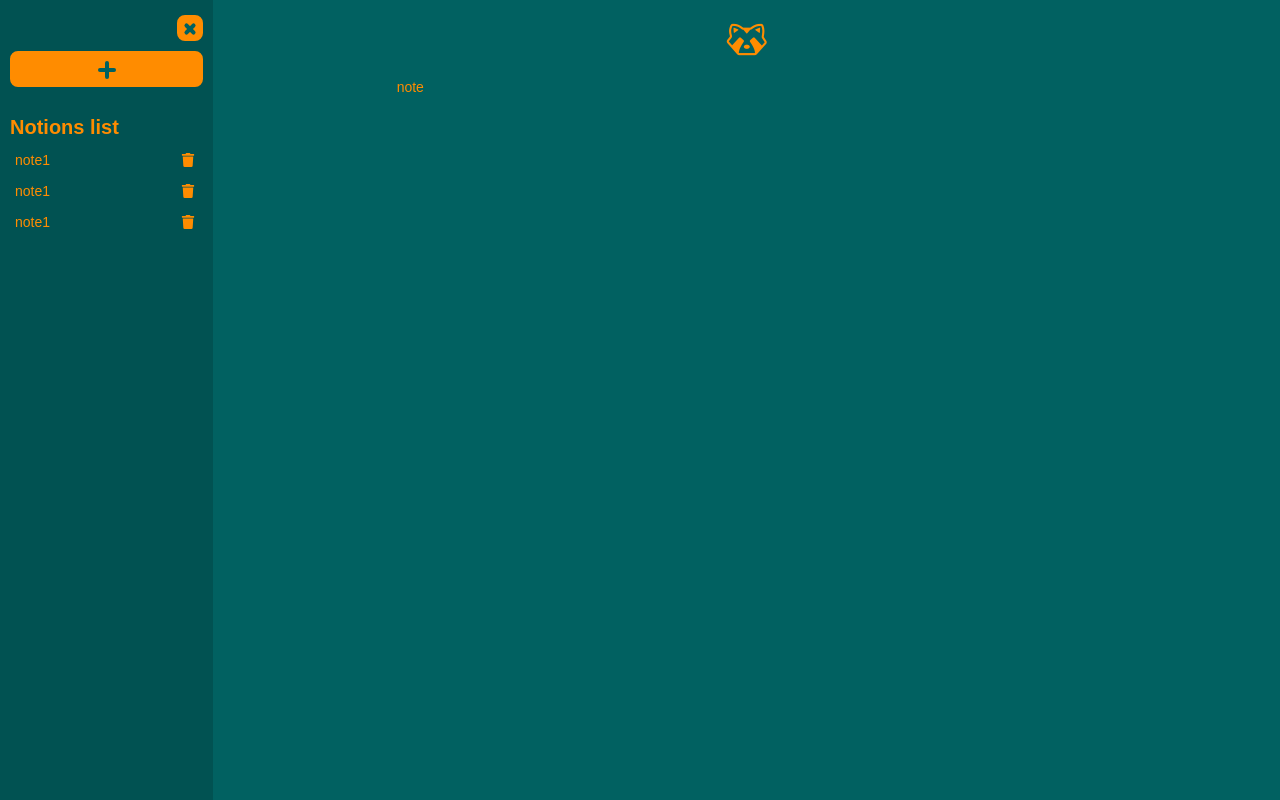
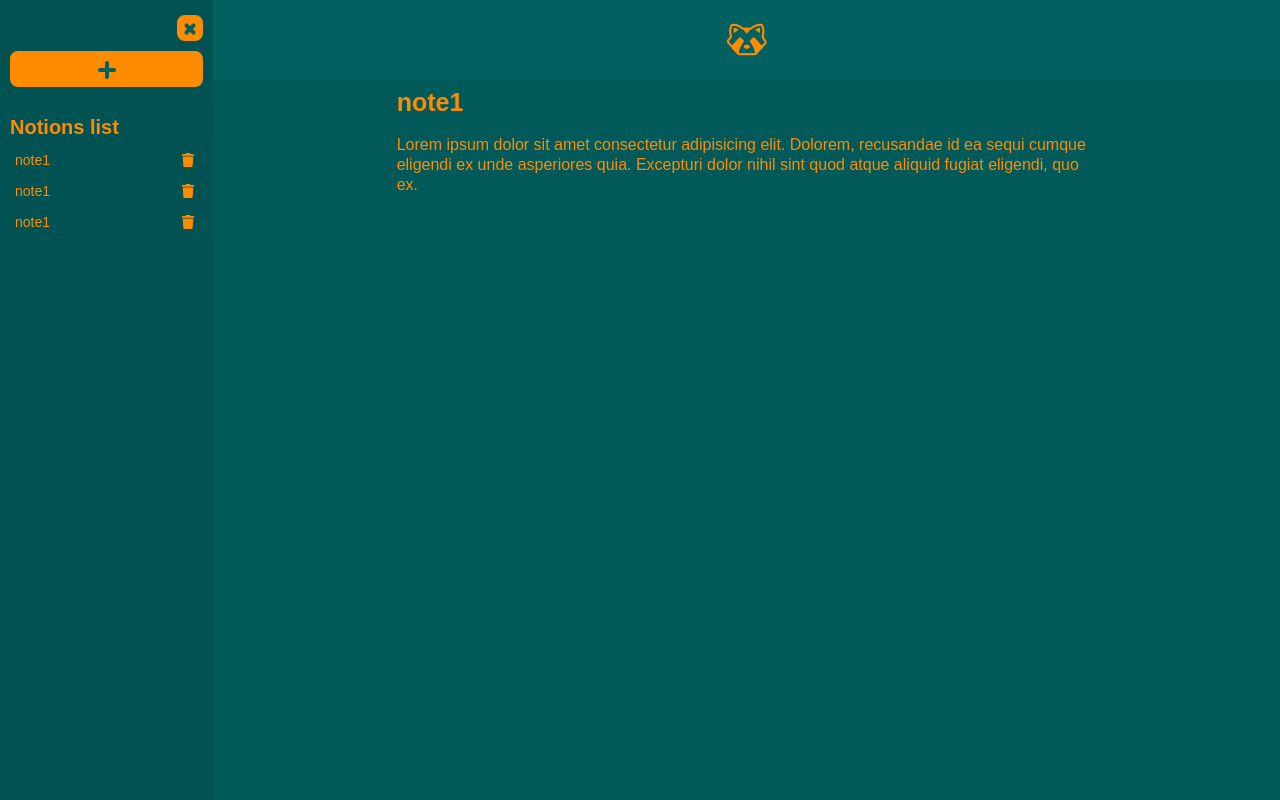
Before and after one commit to ViniVanC/notion-clone, a React (Vite) app: page / in a window 1280 px wide. Built offline with nearby package versions, Linux system fonts and the light colour scheme.

Commit message:
added styles to Note.jsx

```diff
--- a/src/components/Note/Note.jsx
+++ b/src/components/Note/Note.jsx
@@ -1,10 +1,35 @@
 import React from "react";
 import { Container } from "../Container/Container";
 
-export const Note = () => {
+import "./Note.scss";
+
+export const Note = ({
+  note = {
+    title: "note1",
+    content:
+      "Lorem ipsum dolor sit amet consectetur adipisicing elit. Dolorem, recusandae id ea sequi cumque eligendi ex unde asperiores quia. Excepturi dolor nihil sint quod atque aliquid fugiat eligendi, quo ex.",
+  },
+}) => {
   return (
-    <section className="note-section">
-      <Container>note</Container>
+    <section className="note-section note">
+      <Container>
+        <div className="note__inner">
+          <h1
+            className={`note__title ${
+              !note.title ? "note__title-default" : ""
+            }`}
+          >
+            {!note.title ? "Title..." : note.title}
+          </h1>
+          <p
+            className={`note__content ${
+              !note.content ? "note__content-default" : ""
+            }`}
+          >
+            {!note.content ? "Enter text..." : note.content}
+          </p>
+        </div>
+      </Container>
     </section>
   );
 };
--- /dev/null
+++ b/src/components/Note/Note.scss
@@ -0,0 +1,23 @@
+@import "../../vars";
+
+.note {
+  background-color: darken($color: $teal, $amount: 1.5);
+  padding-top: 10px;
+  &__title {
+    font-size: 25px;
+    font-weight: 700;
+
+    &:not(:last-child) {
+      margin-bottom: 20px;
+    }
+  }
+
+  &__content {
+    font-size: 16px;
+    line-height: 125%;
+
+    &:not(:last-child) {
+      margin-bottom: 20px;
+    }
+  }
+}
```
